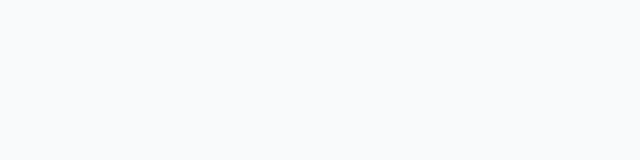
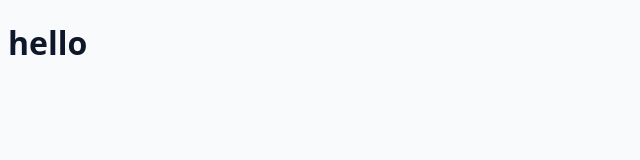
Before and after one commit to Amjadkhan9756/Food, a React app in the folder Frontend/: page /user/login in a window 1280 px wide. Before the commit this address had no page. Shown: the top 160 px of the page, without its empty margins (0-640 px from the left). Built offline with nearby package versions, Linux system fonts and the light colour scheme; the HTML template or start-up script is replaced by a standard one.

Commit message:
reistration css completed

```diff
--- /dev/null
+++ b/Frontend/src/pages/auth/UserLogin.jsx
@@ -0,0 +1,16 @@
+import React from 'react';
+import { Link } from 'react-router-dom';
+import axios from 'axios';
+import { useNavigate } from 'react-router-dom';
+import "../../Style/auth-shared.css";
+
+
+function UserLogin(){
+    return(
+        <>
+        <h1>hello </h1>
+        </>
+    )
+}
+
+export default UserLogin;
--- a/Frontend/src/routes/AppRouter.jsx
+++ b/Frontend/src/routes/AppRouter.jsx
@@ -2,6 +2,7 @@
 import {BrowserRouter as Router,Route,Routes} from 'react-router-dom'
 import UserRegister from '../pages/auth/UserRegister'
 import Home from '../pages/general/Home';
+import UserLogin from '../pages/auth/UserLogin';
 
 
 
@@ -13,6 +14,7 @@ function AppRoutes(){
 
                 <Route path='/user/register' element={<UserRegister/>}/>
                                 <Route path='/' element={<Home/>}/>
+                <Route path='/user/login' element={<UserLogin/>}/>
 
             </Routes>
         </Router>
```
